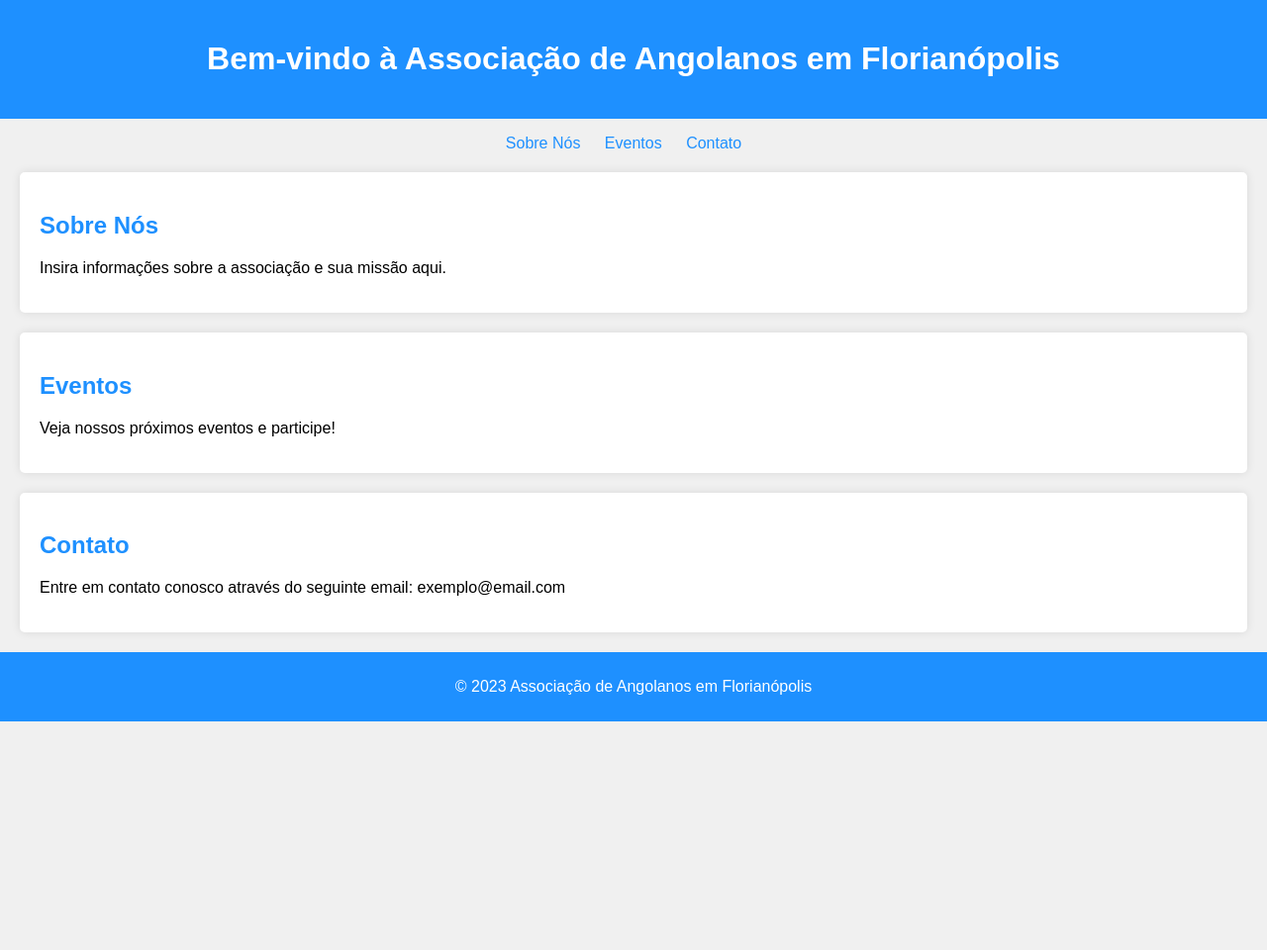
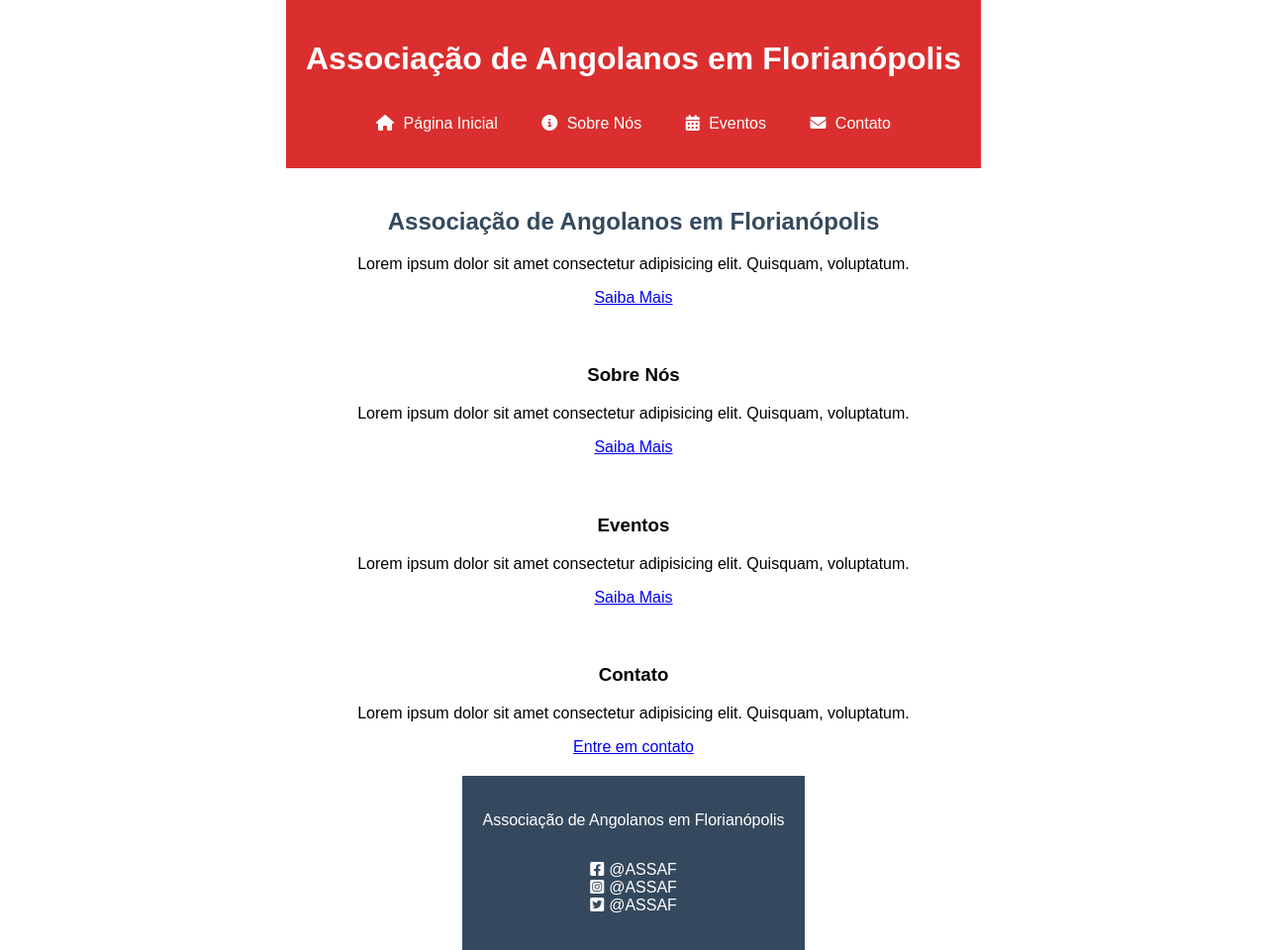
Before and after one commit to AndersonEstumano/ASSAF, a plain HTML site: page index.html in a window 1280 px wide. Shown: the whole page at 99% size. Before the commit the page ends 800 px from the top, so only its background shows below. Drawn offline with Linux system fonts and the light colour scheme.

Commit message:
Simple static website

```diff
--- a/index.html
+++ b/index.html
@@ -4,39 +4,60 @@
     <meta charset="UTF-8">
     <meta name="viewport" content="width=device-width, initial-scale=1.0">
     <title>Associação de Angolanos em Florianópolis</title>
-    <link rel="stylesheet" type="text/css" href="styles.css">
-
+    <link rel="stylesheet" href="styles.css">
+    <link rel="stylesheet" href="https://cdnjs.cloudflare.com/ajax/libs/font-awesome/6.1.0/css/all.min.css">
 </head>
 <body>
     <header>
-        <h1>Bem-vindo à Associação de Angolanos em Florianópolis</h1>
-    </header>
-
+        <div class="header-content">
+            <h1>Associação de Angolanos em Florianópolis</h1>
             <nav>
                 <ul>
-            <li><a href="#sobre">Sobre Nós</a></li>
-            <li><a href="#eventos">Eventos</a></li>
-            <li><a href="#contato">Contato</a></li>
+                    <li><a href="#"><i class="fas fa-home"></i> Página Inicial</a></li>
+                    <li><a href="#about"><i class="fas fa-info-circle"></i> Sobre Nós</a></li>
+                    <li><a href="#events"><i class="fas fa-calendar-alt"></i> Eventos</a></li>
+                    <li><a href="#contact"><i class="fas fa-envelope"></i> Contato</a></li>
                 </ul>
             </nav>
-
-    <section id="sobre">
-        <h2>Sobre Nós</h2>
-        <p>Insira informações sobre a associação e sua missão aqui.</p>
+        </div>
+    </header>
+    <section class="banner" id="home>
+        <div class="banner-content">
+            <h2>Associação de Angolanos em Florianópolis</h2>
+            <p>Lorem ipsum dolor sit amet consectetur adipisicing elit. Quisquam, voluptatum.</p>
+            <a href="#">Saiba Mais</a>
+        </div>
     </section>
-
-    <section id="eventos">
-        <h2>Eventos</h2>
-        <p>Veja nossos próximos eventos e participe!</p>
+    <section class="about" id="about">
+        <div class="about-content">
+            <h3>Sobre Nós</h3>
+            <p>Lorem ipsum dolor sit amet consectetur adipisicing elit. Quisquam, voluptatum.</p>
+            <a href="#">Saiba Mais</a>
+        </div>
     </section>
-
-    <section id="contato">
-        <h2>Contato</h2>
-        <p>Entre em contato conosco através do seguinte email: exemplo@email.com</p>
+    <section class="events" id="events">
+        <div class="events-content">
+            <h3>Eventos</h3>
+            <p>Lorem ipsum dolor sit amet consectetur adipisicing elit. Quisquam, voluptatum.</p>
+            <a href="#">Saiba Mais</a>
+        </div>
     </section>
-
+    <section class="contact" id="contact">
+        <div class="contact-content">
+            <h3>Contato</h3>
+            <p>Lorem ipsum dolor sit amet consectetur adipisicing elit. Quisquam, voluptatum.</p>
+            <a target="_blank" href="https://forms.gle/qKRWhNvU47fbxMBx8">Entre em contato</a>
+        </div>
+    </section>
+</body>
 <footer>
-        <p>&copy; 2023 Associação de Angolanos em Florianópolis</p>
+    <div class="footer-content">
+        <p>Associação de Angolanos em Florianópolis</p>
+        <ul>
+            <li><a href="#"><i class="fab fa-facebook-square"></i>@ASSAF</a></li>
+            <li><a href="#"><i class="fab fa-instagram-square"></i>@ASSAF</a></li>
+            <li><a href="#"><i class="fab fa-twitter-square"></i>@ASSAF</a></li>
+        </ul>
+    </div>
 </footer>
-</body>
 </html>
--- a/styles.css
+++ b/styles.css
@@ -1,65 +1,86 @@
-/* Estilos para o corpo da página */
+/* Estilo global */
 body {
     font-family: Arial, sans-serif;
     margin: 0;
     padding: 0;
-    background-color: #f0f0f0;
+    display: flex;
+    flex-direction: column;
+    align-items: center;
+    justify-content: center;
+    min-height: 100vh;
 }
 
-/* Estilos para o cabeçalho */
+html {
+      scroll-behavior: smooth;
+    }
+
 header {
-    background-color: #1e90ff;
+    background-color: #db2f2f;
+    color: #fff;
+    padding: 20px;
+}
+
+.header-content {
+    text-align: center;
+    display: flex;
+    flex-direction: column;
+    align-items: center;
+}
+
+nav ul {
+    list-style: none;
+    padding: 0;
+}
+
+nav li {
+    display: inline;
+    margin: 0 20px; /* Espaçamento entre os itens */
+    white-space: nowrap; /* Adiciona esta linha para que os itens não quebrem linha */
+}
+
+nav a {
+    text-decoration: none;
+    color: #fff;
+}
+
+i {
+    margin-right: 5px; /* Espaçamento entre o ícone e o texto */
+}
+
+section {
+    margin: 20px 0;
+    text-align: center;
+}
+
+section h2 {
+    font-size: 24px;
+    color: #35495E;
+}
+
+footer {
+    background-color: #35495E;
     color: #fff;
     text-align: center;
     padding: 20px;
 }
 
-/* Estilos para a navegação */
-nav ul {
-    list-style-type: none;
+footer ul {
+    list-style: none; /* Adiciona esta linha para remover o bullet point da lista */
     padding: 0;
-    text-align: center;
 }
 
-nav li {
-    display: inline;
-    margin-right: 20px;
+footer ul li a {
+    text-decoration: none;
+    color: #fff;
+}
+footer ul li a i {
+    display: none; /* Adiciona esta linha para remover os ícones dos links */
+
 }
 
-nav a {
-    text-decoration: none;
-    color: #1e90ff;
+.footer-content {
+    display: flex;
+    flex-direction: column;
+    align-items: center;
+    width: 100%;
 }
-
-/* Estilos para as seções */
-section {
-    margin: 20px;
-    padding: 20px;
-    background-color: #fff;
-    border-radius: 5px;
-    box-shadow: 0 0 10px rgba(0, 0, 0, 0.1);
-}
-
-/* Estilos para o rodapé */
-footer {
-    text-align: center;
-    padding: 10px;
-    background-color: #1e90ff;
-    color: #fff;
-}
-
-/* Estilos para links dentro das seções */
-section a {
-    color: #1e90ff;
-}
-
-/* Estilos para links no rodapé */
-footer a {
-    color: #fff;
-    text-decoration: none;
-}
-
-/* Estilos para cabeçalhos das seções */
-section h2 {
-    color: #1e90ff;
-}
```
Lines whose indentation alone changed are shown as unchanged.
